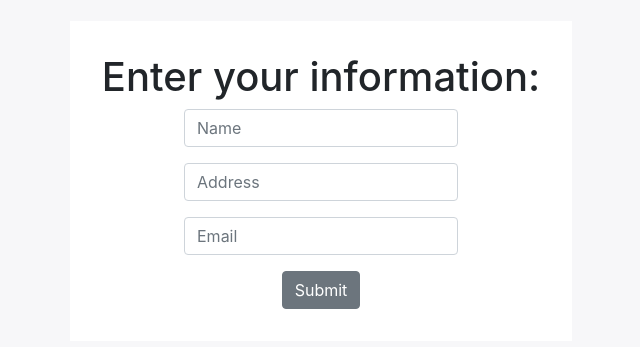
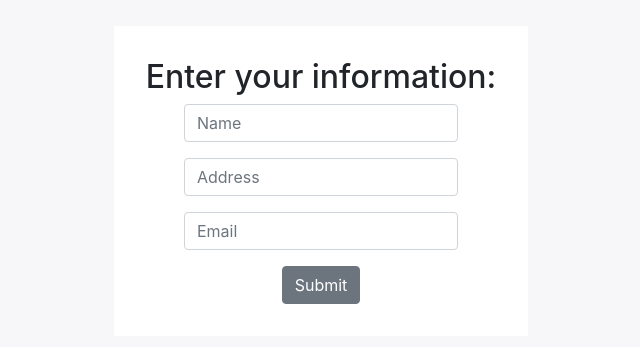
Before and after one commit to OracleJustin/OCITest, a plain HTML site: page index.html in a window 1280 px wide. Shown: the part 219-566 px from the top of the page, without its empty margins (319-959 px from the left). Drawn offline with nearby package versions, Linux system fonts and the light colour scheme.

Commit message:
header sizing

```diff
--- a/index.html
+++ b/index.html
@@ -10,7 +10,7 @@
       <div style="display: flex; flex-direction: column;
       justify-content: center; align-items: center; background-color: white;
       width: fit-content; padding: 2rem;">
-        <h1>Enter your information: </h1>
+        <h2>Enter your information: </h2>
         <div>
           <div class="input-group mb-3">
             <input type="text" class="form-control" placeholder="Name" aria-label="Username" aria-describedby="basic-addon1">
```
